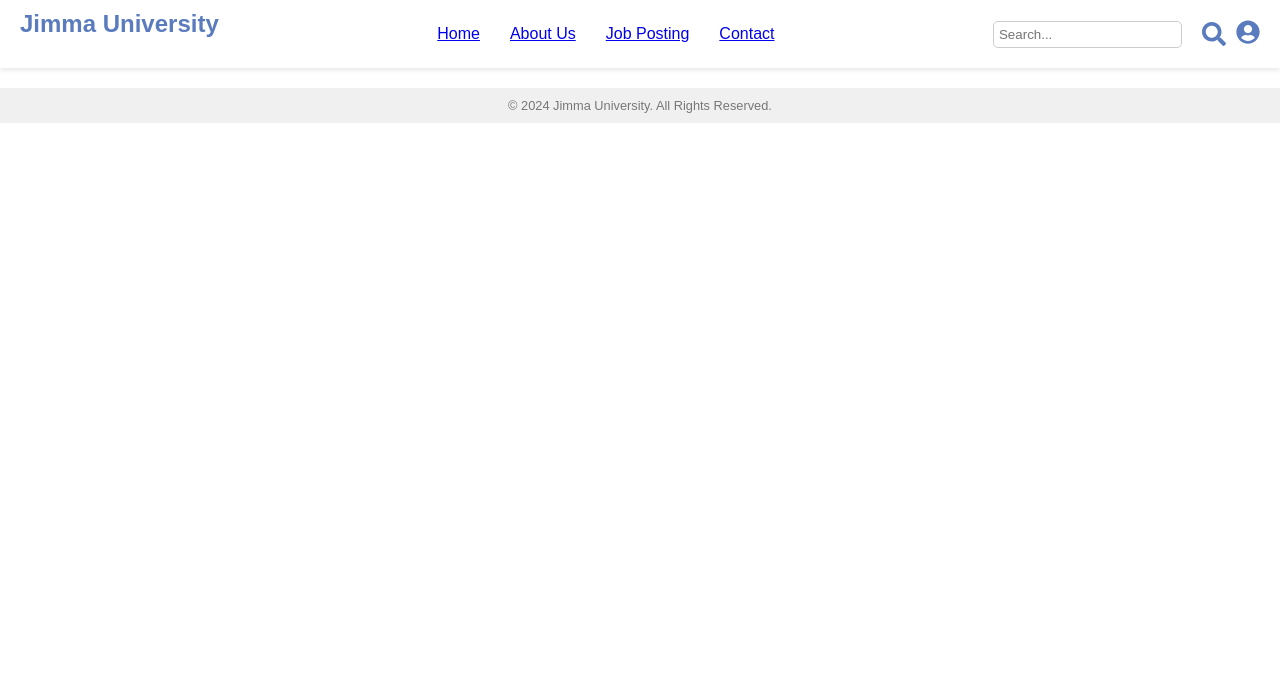
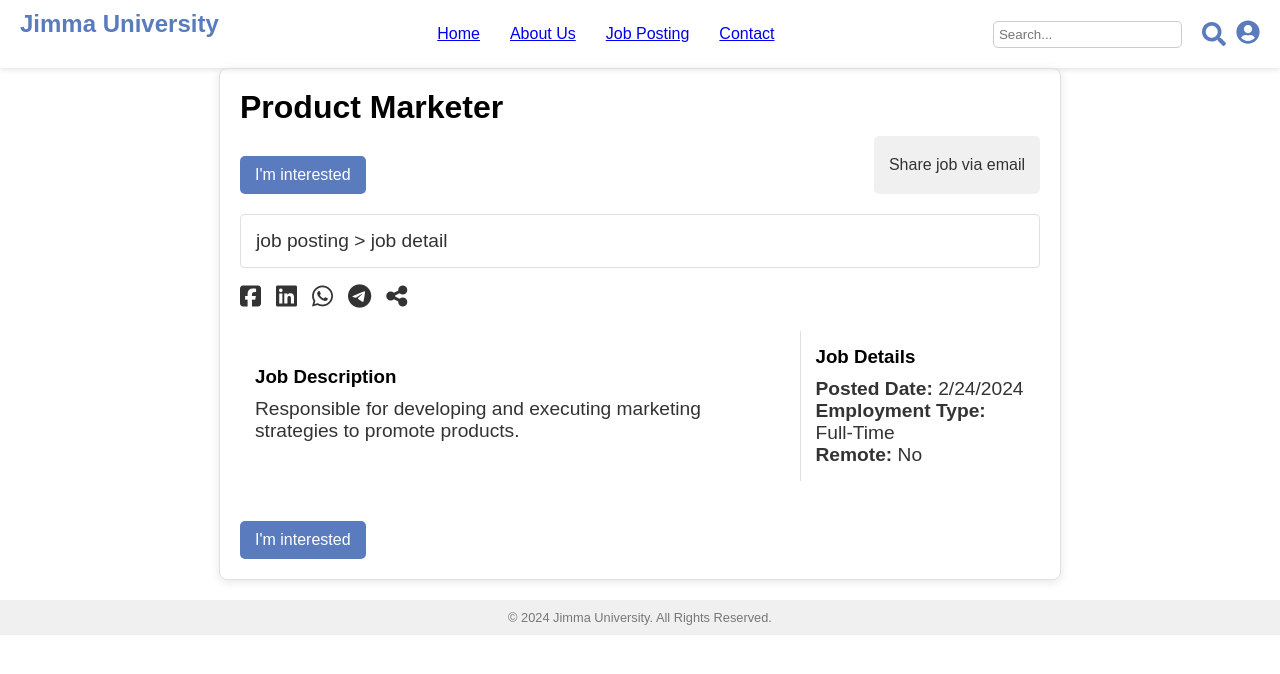
Before and after one commit to eldianak21/Last-Project, a React (Vite) app in the folder Recruitment-System/recruitment-system/: page /job-description/1 in a window 1280 px wide. Shown: the top 674 px of the page. Built offline with nearby package versions, Linux system fonts and the light colour scheme.

Commit message:
job discription page is added

```diff
--- a/Recruitment-System/recruitment-system/index.html
+++ b/Recruitment-System/recruitment-system/index.html
@@ -5,6 +5,10 @@
     <meta name="viewport" content="width=device-width, initial-scale=1.0" />
     <title> recruitment-system</title>
     <link href="https://fonts.googleapis.com/icon?family=Material+Icons" rel="stylesheet">
+    <link
+    rel="stylesheet"
+    href="https://cdnjs.cloudflare.com/ajax/libs/font-awesome/6.0.0-beta3/css/all.min.css"
+/>
   </head>
   <body>
     <div id="root"></div>
--- a/Recruitment-System/recruitment-system/package.json
+++ b/Recruitment-System/recruitment-system/package.json
@@ -10,6 +10,7 @@
     "preview": "vite preview"
   },
   "dependencies": {
+    "@fortawesome/fontawesome-free": "^6.7.2",
     "react": "^18.3.1",
     "react-dom": "^18.3.1",
     "react-icons": "^5.5.0",
--- a/Recruitment-System/recruitment-system/src/App.jsx
+++ b/Recruitment-System/recruitment-system/src/App.jsx
@@ -10,6 +10,7 @@ import ForgotPassword from './Auth/ForgotPassword';
 import JobPosting from './components/JobPosting/JobPosting';
 import Contact from './components/Contact/Contact';
 import Footer from './components/Footer/Footer';
+import JobDescription from './components/JobPosting/JobDescription';
 const App = () => {
     return (
         <Router>
@@ -21,6 +22,7 @@ const App = () => {
                 <Route path="/login" element={<Login />} />
                 <Route path="/forgot-password" element={<ForgotPassword />} />
                 <Route path="/job-posting" element={<JobPosting />} />
+                <Route path="/job-description/:id" element={<JobDescription/>} />
                 <Route path="/contact-us" element={<Contact />} />
             </Routes>
             <Footer/>
--- /dev/null
+++ b/Recruitment-System/recruitment-system/src/components/JobPosting/JobDescription.css
@@ -0,0 +1,90 @@
+/* JobDescription.css */
+.job-description-container {
+    font-family: Arial, sans-serif;
+    padding: 20px;
+    max-width: 800px;
+    margin: auto;
+    border: 1px solid #e0e0e0;
+    border-radius: 8px;
+    box-shadow: 0 2px 10px rgba(0, 0, 0, 0.1);
+}
+
+.job-description-container h1 {
+    font-size: 2em;
+    margin-bottom: 10px;
+    font-weight: bold; /* Make the title bold */
+}
+
+.job-description-container p {
+    font-size: 1.2em;
+    color: #333;
+}
+
+.job-description-container h3 {
+    margin-top: 20px;
+    margin-bottom: 10px;
+}
+
+.job-description-container .job-buttons {
+    display: flex;
+    justify-content: space-between;
+    margin-bottom: 20px;
+}
+
+.apply-button,
+.share-button {
+    padding: 10px 15px;
+    border: none;
+    border-radius: 5px;
+    cursor: pointer;
+    font-size: 1em;
+}
+
+.apply-button {
+    background-color: #5a7bbd;
+    color: white;
+}
+
+.share-button {
+    background-color: #f0f0f0;
+    color: #333;
+}
+
+.social-media-icons {
+    margin: 15px 0;
+    font-size: 1.5em;
+}
+
+.social-media-icons i {
+    margin-right: 15px;
+    cursor: pointer;
+    color: #333;
+}
+
+.job-details-table {
+    width: 100%;
+    border-collapse: collapse;
+    margin: 20px 0;
+}
+
+.job-details-table td {
+    padding: 15px;
+    vertical-align: top;
+}
+
+.job-description {
+    width: 70%; /* Takes 70% of the table width */
+}
+
+.job-info {
+    width: 30%; /* Takes 30% of the table width */
+    border-left: 1px solid #e0e0e0;
+}
+
+.job-info h3 {
+    margin-top: 0;
+}
+
+.apply-button {
+    margin-top: 20px;
+}
--- /dev/null
+++ b/Recruitment-System/recruitment-system/src/components/JobPosting/JobDescription.jsx
@@ -0,0 +1,77 @@
+// JobDescription.jsx
+import React from 'react';
+import { useParams } from 'react-router-dom';
+import '@fortawesome/fontawesome-free/css/all.min.css';
+import './JobDescription.css';
+
+const JobDescription = () => {
+    const { id } = useParams();
+
+    const jobDescriptions = {
+        1: {
+            title: 'Product Marketer',
+            description: 'Responsible for developing and executing marketing strategies to promote products.',
+            postedDate: '2/24/2024',
+            employmentType: 'Full-Time',
+            remote: 'No',
+        },
+        2: {
+            title: 'Product Marketing Intern',
+            description: 'Assist in marketing efforts and support the marketing team in daily tasks.',
+            postedDate: '2/24/2024',
+            employmentType: 'Internship',
+            remote: 'Yes',
+        },
+        3: {
+            title: 'Web Developer',
+            description: 'Develop and maintain web applications, ensuring optimal performance.',
+            postedDate: '1/24/2025',
+            employmentType: 'Full-Time',
+            remote: 'Yes',
+        },
+    };
+
+    const job = jobDescriptions[id] || {};
+
+    return (
+        <div className="job-description-container">
+            <header className="job-header">
+                <h1>{job.title}</h1>
+                <div className="job-buttons">
+                    <button className="apply-button">I'm interested</button>
+                    <button className="share-button">Share job via email</button>
+                </div>
+                <p className="job-listing">job posting &gt; job detail</p>
+            </header>
+
+            <div className="social-media-icons">
+    <i className="fab fa-facebook-square"></i>
+    <i className="fab fa-linkedin"></i>
+    <i className="fab fa-whatsapp"></i>
+    <i className="fab fa-telegram-plane"></i>
+    <i className="fas fa-share-alt"></i>
+</div>
+
+            <table className="job-details-table">
+                <tbody>
+                    <tr>
+                        <td className="job-description">
+                            <h3>Job Description</h3>
+                            <p>{job.description}</p>
+                        </td>
+                        <td className="job-info">
+                            <h3>Job Details</h3>
+                            <p><strong>Posted Date:</strong> {job.postedDate}</p>
+                            <p><strong>Employment Type:</strong> {job.employmentType}</p>
+                            <p><strong>Remote:</strong> {job.remote}</p>
+                        </td>
+                    </tr>
+                </tbody>
+            </table>
+
+            <button className="apply-button">I'm interested</button>
+        </div>
+    );
+};
+
+export default JobDescription;
--- a/Recruitment-System/recruitment-system/src/components/JobPosting/JobPosting.css
+++ b/Recruitment-System/recruitment-system/src/components/JobPosting/JobPosting.css
@@ -1,18 +1,26 @@
 .job-posting-container {
     font-family: Arial, sans-serif;
     padding: 20px;
-    max-width: 800px;
+    max-width: 1000px;
     margin: auto;
 }
 
 .header {
     text-align: center;
     margin-bottom: 40px;
+    background-color: #5a7bbd;
+    padding: 20px;
+    border-radius: 8px;
+    display: flex; /* Added flexbox */
+    flex-direction: column; /* Added flex direction to column */
+    align-items: center; /* Added to center items horizontally */
 }
 
 .header h1 {
+    align-items: center;
     font-size: 2.5em;
     margin-bottom: 10px;
+    color: white;
 }
 
 .header p {
@@ -37,15 +45,16 @@
 
 .filters {
     display: flex;
-    justify-content: center;
     margin-bottom: 30px;
+    width: 100%;
 }
 
 .filter-input {
     padding: 10px;
-    margin: 0 10px;
+    margin: 0 5px;
     border: 1px solid #ccc;
     border-radius: 4px;
+    flex-grow: 1;
 }
 
 .search-button {
@@ -55,6 +64,7 @@
     border: none;
     border-radius: 4px;
     cursor: pointer;
+    flex-shrink: 0;
 }
 
 .job-listings {
--- a/Recruitment-System/recruitment-system/src/components/JobPosting/JobPosting.jsx
+++ b/Recruitment-System/recruitment-system/src/components/JobPosting/JobPosting.jsx
@@ -1,12 +1,26 @@
+// JobPosting.jsx
 import React from 'react';
+import { Link } from 'react-router-dom'; // Import Link for navigation
 import './JobPosting.css';
 
 const JobPosting = () => {
     const jobListings = [
-        { title: 'Product Marketer', date: '2/24/2024' },
-        { title: 'Product Marketing Intern', date: '2/24/2024' },
+        { title: 'Product Marketer', date: '2/24/2024', id: 1 },
+        { title: 'Product Marketing Intern', date: '2/24/2024', id: 2 },
+        { title: 'Web Developer', date: '1/24/2025', id: 3 },
         // Add more job listings as needed
     ];
+
+    // Function to parse date strings into Date objects
+    const parseDate = (dateString) => {
+        const [month, day, year] = dateString.split('/').map(Number);
+        return new Date(year, month - 1, day); // Month is 0-indexed
+    };
+
+    // Sort job listings by date (latest first)
+    const sortedJobListings = jobListings.slice().sort((a, b) => {
+        return parseDate(b.date) - parseDate(a.date);
+    });
 
     return (
         <div className="job-posting-container">
@@ -26,18 +40,17 @@ const JobPosting = () => {
             </div>
 
             <div className="job-listings">
-                {jobListings.map((job, index) => (
-                    <div className="job-listing" key={index}>
+                {sortedJobListings.map((job) => (
+                    <div className="job-listing" key={job.id}>
                         <h4>{job.title}</h4>
                         <p>{job.date}</p>
-                        <button className="view-job-button">View Job</button>
+                        {/* Use Link to navigate to Job Description page */}
+                        <Link to={`/job-description/${job.id}`}>
+                            <button className="view-job-button">View Job</button>
+                        </Link>
                     </div>
                 ))}
             </div>
-
-            <footer className="footer">
-                <p>Powered by JIMMA RECRUIT</p>
-            </footer>
         </div>
     );
 };
```
Also changed, not shown: 1 other file (tests, documents, lock files or other folders).
